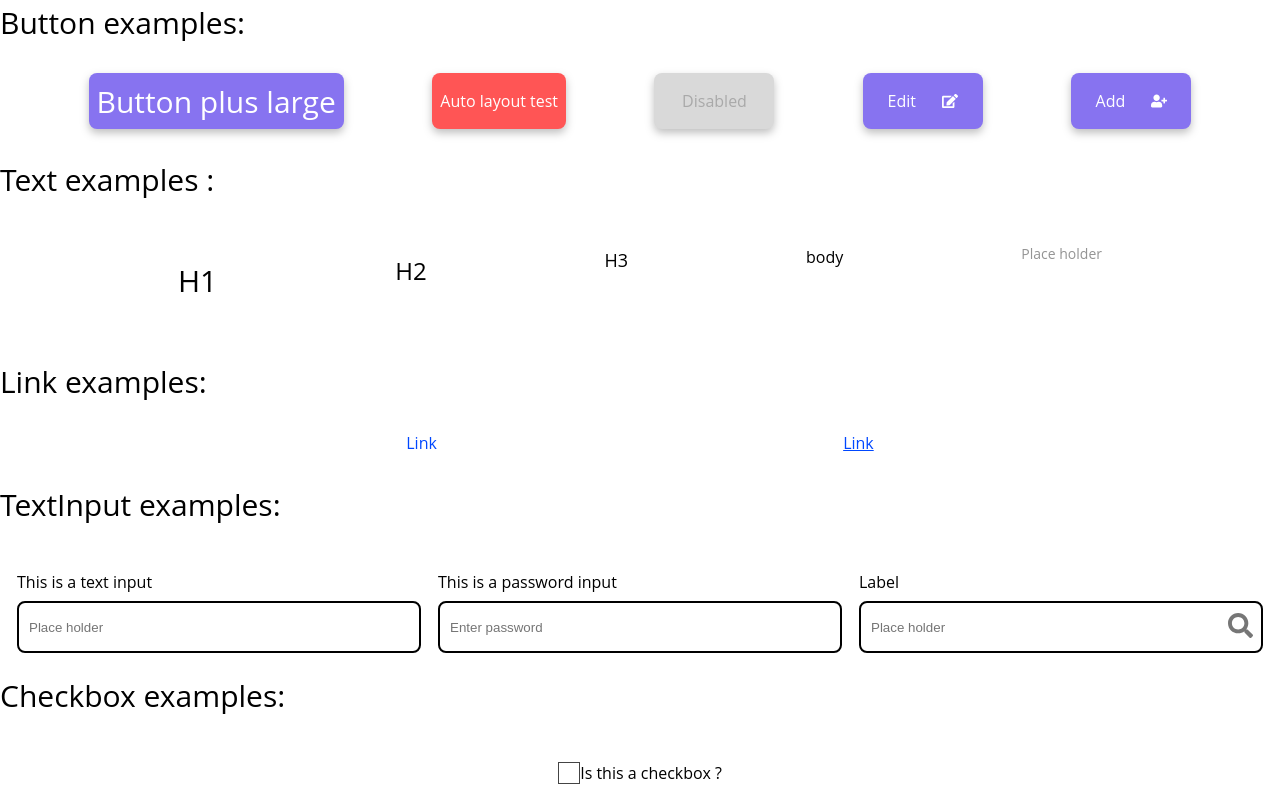
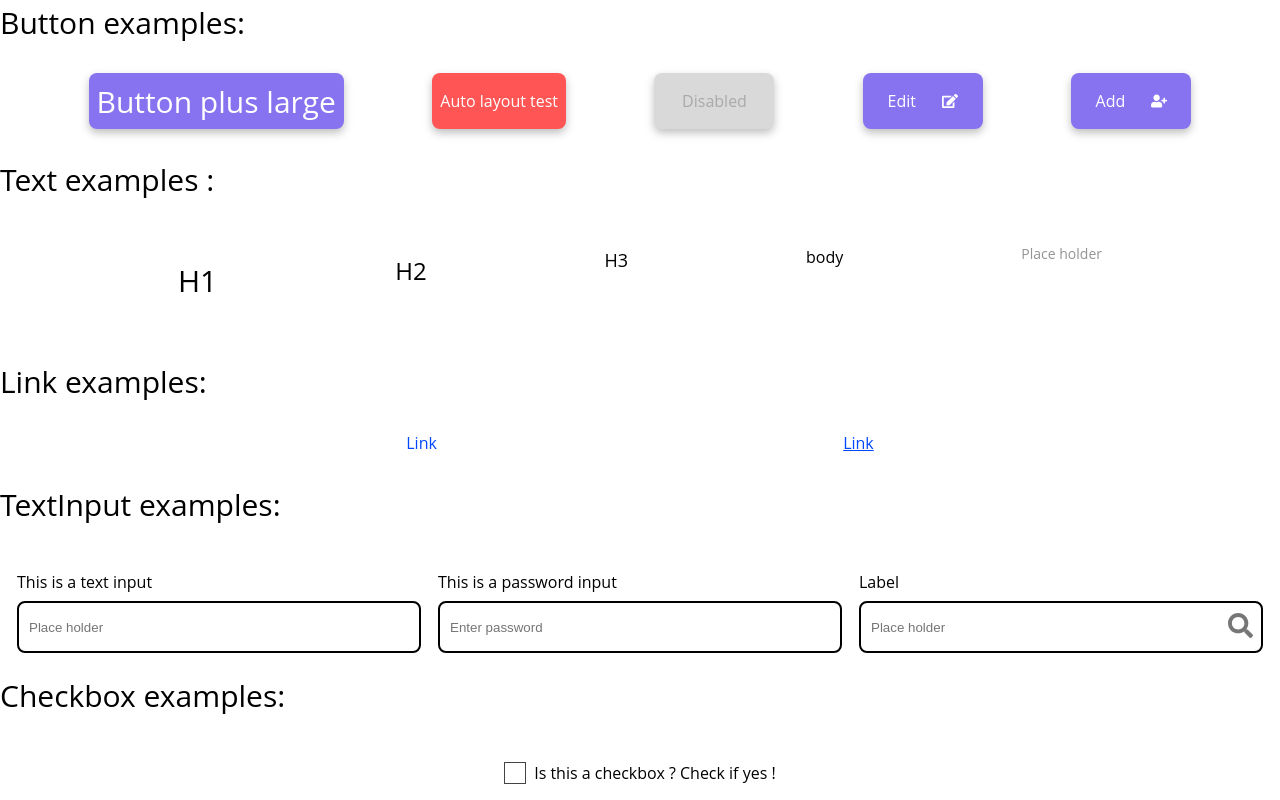
Before and after one commit to fechad/social-media-app, a React (Create React App) app in the folder client/: page /components in a window 1280 px wide. Shown: the part 216-1016 px from the top of the page. Built offline with nearby package versions, Linux system fonts and the light colour scheme.

Commit message:
added a bit of margin on checkbox switching to fix switch component

```diff
--- a/client/src/pages/Library.tsx
+++ b/client/src/pages/Library.tsx
@@ -59,7 +59,7 @@ const Library = () => {
       <div>
       <Text type='H1' content='Checkbox examples:' />
         <section>
-          <Checkbox text='Is this a checkbox ?' />
+          <Checkbox text='Is this a checkbox ? Check if yes !' />
         </section>
       </div>
     </section>
--- a/client/src/styles/Checkbox.css
+++ b/client/src/styles/Checkbox.css
@@ -12,6 +12,7 @@
     align-items: center;
     height: 20px;
     width: 20px;
+    margin-right: 8px;
     border: 1px solid rgb(68, 68, 68);
 }
 
```
